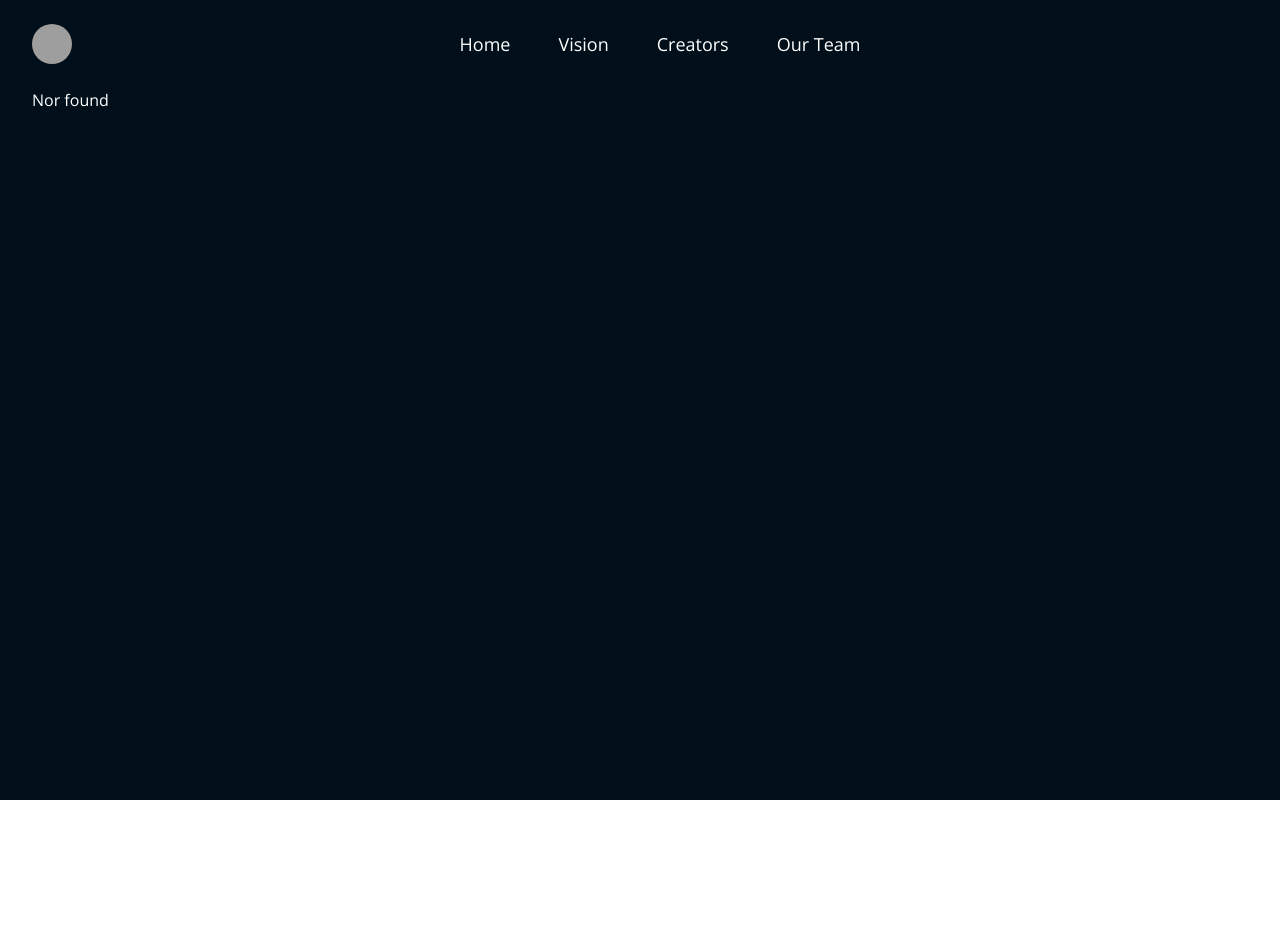
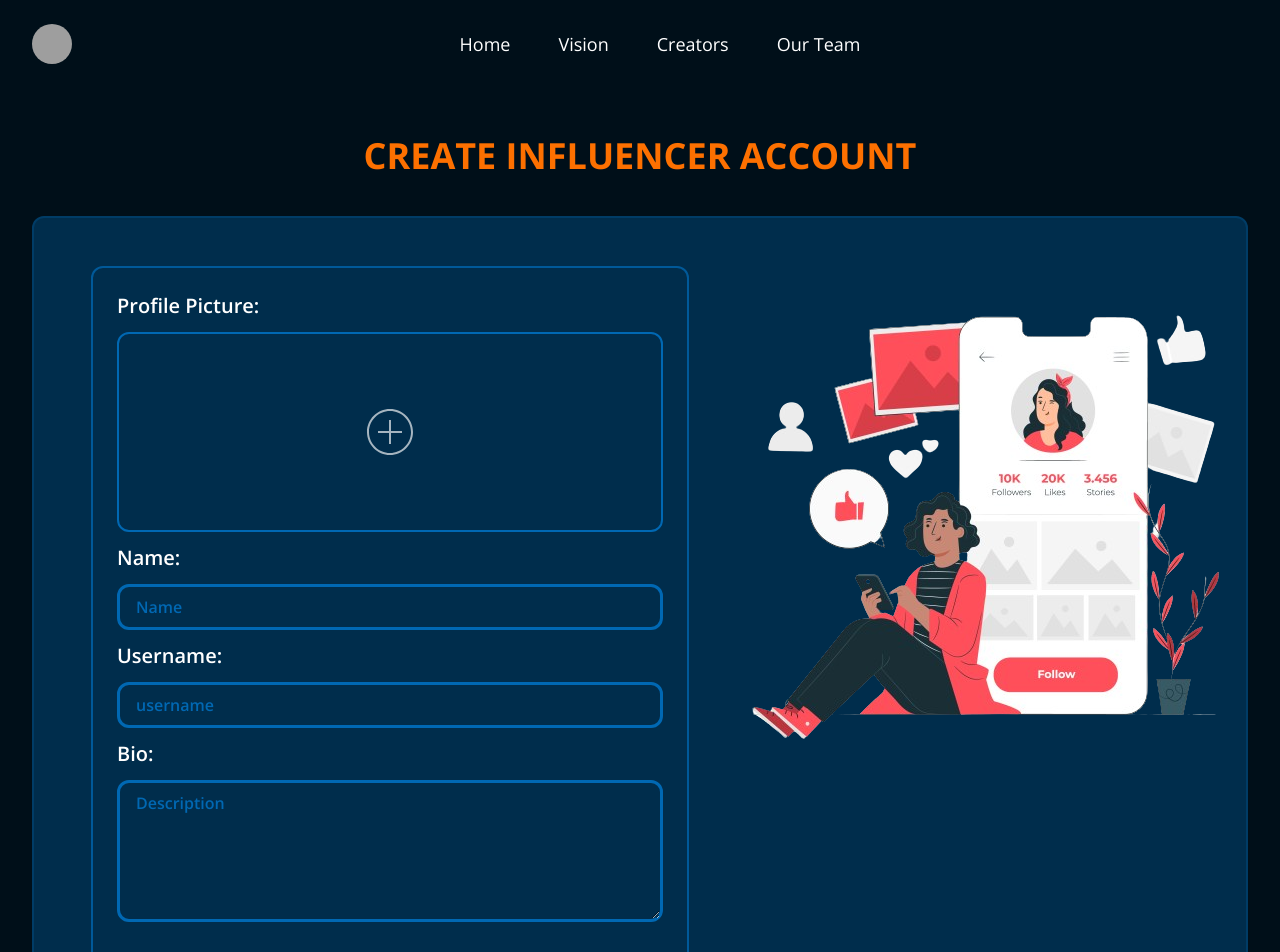
Before and after one commit to surajbeston/satik, a Vue app in the folder app/: page /influencer/register in a window 1280 px wide. Shown: the top 952 px of the page. Before the commit the page ends 800 px from the top, so only its background shows below. Built offline with nearby package versions, Linux system fonts and the light colour scheme; grey boxes are pictures that could not be loaded; a web font is replaced by a local one.

Commit message:
register added

```diff
--- a/app/src/components/DividerPattern.vue
+++ b/app/src/components/DividerPattern.vue
@@ -1,7 +1,7 @@
 <template>
   <div
     :style="`height: ${height}; background-image: url(${bgUrl});`"
-    class="pattern-container absolute inset-0 w-full h-full"
+    class="pattern-container absolute inset-0 w-full h-full z-0"
   ></div>
 </template>
 
--- a/app/src/components/LandingPage/CreatorSection.vue
+++ b/app/src/components/LandingPage/CreatorSection.vue
@@ -2,7 +2,7 @@
   <div class="py-8 relative">
     <DividerPattern />
     <CreativeIcon />
-    <div class="flex items-center justify-between">
+    <div class="flex items-center justify-between relative z-10">
       <h1 class="text-3xl font-inria-sans my-6 text-secondary-0 font-semibold">
         Creators
       </h1>
--- a/app/src/pages/BrandLogin.vue
+++ b/app/src/components/Loader.vue
@@ -1,5 +1,5 @@
 <template>
-  <div>Brand login</div>
+  <div></div>
 </template>
 
 <script setup></script>
--- a/app/src/helper/client.js
+++ b/app/src/helper/client.js
@@ -7,8 +7,6 @@ import { StoreMemory } from "@web3-storage/w3up-client/stores/memory";
 import jseu from "js-encoding-utils";
 
 export async function createClient(files) {
-  console.log(files);
-
   const principal = Signer.parse(import.meta.env.VITE_PRIVATE_KEY);
 
   const store = new StoreMemory();
@@ -24,8 +22,9 @@ export async function createClient(files) {
 
   await client.setCurrentSpace(space.did());
 
-  const directoryCid = await client.uploadDirectory(files);
-  const url = `https://${directoryCid.toString()}.ipfs.w3s.link`;
+  // const directoryCid = await client.uploadDirectory(files);
+  const fileCid = await client.uploadFile(files);
+  const url = `https://${fileCid.toString()}.ipfs.w3s.link`;
   const link = document.createElement("a");
   link.target = "_blank";
   link.href = url;
--- /dev/null
+++ b/app/src/pages/BrandRegister.vue
@@ -0,0 +1,113 @@
+<template>
+  <div class="py-12">
+    <h1 class="text-4xl text-center font-bold uppercase text-secondaryLight-0">
+      Create Brand Account
+    </h1>
+    <div
+      class="flex justify-between flex-col lg:flex-row py-12 bg-primary-70 border-2 border-primary-60 p-2 rounded-xl my-10"
+    >
+      <form
+        class="rounded-xl lg:w-1/2 order-2 lg:order-1 mx-auto w-full h-full p-6 border-2 border-primary-40"
+      >
+        <div>
+          <label class="block font-semibold text-xl" for="Profile"
+            >Profile Picture:</label
+          >
+          <div
+            class="w-full flex justify-center items-center h-[200px] cursor-pointer border-2 border-primary-30 rounded-xl my-3 relative"
+          >
+            <div v-if="!profilePicture">
+              <img
+                class="absolute left-1/2 top-1/2 -translate-x-1/2 -translate-y-1/2 opacity-65"
+                src="../assets/icons/plus.svg"
+                alt="add"
+              />
+              <input
+                @change="handleFileChange"
+                class="w-full h-full opacity-0 cursor-pointer"
+                type="file"
+                accept="image/*"
+              />
+            </div>
+            <div v-else class="w-full h-full relative">
+              <img
+                @click="profilePicture = null"
+                class="absolute right-3 top-3 w-6 h-6"
+                src="../assets/icons/cross.svg"
+                alt="close"
+              />
+              <img
+                class="object-contain h-full w-full"
+                :src="profilePicture"
+                alt=""
+              />
+            </div>
+          </div>
+        </div>
+        <div>
+          <label class="block font-semibold text-xl" for="name">Name:</label>
+          <input
+            class="bg-transparent border-[3px] py-2 indent-4 rounded-xl outline-none w-full my-3 border-primary-30 placeholder:text-primary-30 font-semibold"
+            type="text"
+            placeholder="Name"
+            id="name"
+            name="name"
+          />
+        </div>
+        <div>
+          <label class="block font-semibold text-xl" for="userName"
+            >Username:</label
+          >
+          <input
+            type="text"
+            class="bg-transparent border-[3px] py-2 indent-4 rounded-xl outline-none w-full my-3 border-primary-30 placeholder:text-primary-30 font-semibold"
+            placeholder="username"
+            id="userName"
+            name="userName"
+          />
+        </div>
+        <div>
+          <label class="block font-semibold text-xl" for="description"
+            >Bio:</label
+          >
+          <textarea
+            class="bg-transparent border-[3px] py-2 indent-4 rounded-xl outline-none w-full my-3 border-primary-30 placeholder:text-primary-30 font-semibold"
+            cols="30"
+            rows="5"
+            type="text"
+            placeholder="Description"
+            id="description"
+            name="description"
+          />
+        </div>
+        <button
+          class="bg-secondaryLight-20 w-full py-2 rounded-xl hover:bg-secondaryLight-0 duration-300 text-xl font-bold border-none mt-8"
+        >
+          Create
+        </button>
+      </form>
+      <div class="order-1">
+        <img
+          class="mx-auto"
+          src="../assets/images/brand.png"
+          alt="create icon"
+        />
+      </div>
+    </div>
+  </div>
+</template>
+
+<script setup>
+import { ref } from "vue";
+
+const profilePicture = ref(null);
+
+const handleFileChange = (event) => {
+  console.log("caled");
+  const file = event.target.files[0];
+  profilePicture.value = URL.createObjectURL(file);
+  console.log(profilePicture.value);
+};
+</script>
+
+<style scoped></style>
--- a/app/src/pages/CreatorLogin.vue
+++ /dev/null
@@ -1,35 +0,0 @@
-<template>
-  <div>
-    <h1>Creator Login</h1>
-    <form action="">
-      <div>
-        <label for="name">Name:</label>
-        <input type="text" placeholder="Name" id="name" name="name" />
-      </div>
-      <div>
-        <label for="userName">Username:</label>
-        <input
-          type="text"
-          placeholder="username"
-          id="userName"
-          name="userName"
-        />
-      </div>
-      <div>
-        <label for="description">Bio:</label>
-        <textarea
-          cols="30"
-          rows="5"
-          type="text"
-          placeholder="Description"
-          id="description"
-          name="description"
-        />
-      </div>
-    </form>
-  </div>
-</template>
-
-<script setup></script>
-
-<style scoped></style>
--- /dev/null
+++ b/app/src/pages/InfluencerRegister.vue
@@ -0,0 +1,118 @@
+<template>
+  <div class="py-12">
+    <h1 class="text-4xl text-center font-bold uppercase text-secondaryLight-0">
+      Create influencer Account
+    </h1>
+    <div
+      class="flex justify-between flex-col lg:flex-row py-12 bg-primary-70 border-2 border-primary-60 p-2 rounded-xl my-10"
+    >
+      <form
+        class="rounded-xl lg:w-1/2 order-2 lg:order-1 mx-auto w-full h-full p-6 border-2 border-primary-40"
+      >
+        <div>
+          <label class="block font-semibold text-xl" for="Profile"
+            >Profile Picture:</label
+          >
+          <div
+            class="w-full flex justify-center items-center h-[200px] cursor-pointer border-2 border-primary-30 rounded-xl my-3 relative"
+          >
+            <div v-if="!profilePicture">
+              <img
+                class="absolute left-1/2 top-1/2 -translate-x-1/2 -translate-y-1/2 opacity-65"
+                src="../assets/icons/plus.svg"
+                alt="add"
+              />
+              <input
+                @change="handleFileChange"
+                class="w-full h-full opacity-0 cursor-pointer"
+                type="file"
+                accept="image/*"
+              />
+            </div>
+            <div v-else class="w-full h-full relative">
+              <img
+                @click="profilePicture = null"
+                class="absolute right-3 top-3 w-6 h-6"
+                src="../assets/icons/cross.svg"
+                alt="close"
+              />
+              <img
+                class="object-contain h-full w-full"
+                :src="profilePicture"
+                alt=""
+              />
+            </div>
+          </div>
+        </div>
+        <div>
+          <label class="block font-semibold text-xl" for="name">Name:</label>
+          <input
+            class="bg-transparent border-[3px] py-2 indent-4 rounded-xl outline-none w-full my-3 border-primary-30 placeholder:text-primary-30 font-semibold"
+            type="text"
+            placeholder="Name"
+            id="name"
+            name="name"
+          />
+        </div>
+        <div>
+          <label class="block font-semibold text-xl" for="userName"
+            >Username:</label
+          >
+          <input
+            type="text"
+            class="bg-transparent border-[3px] py-2 indent-4 rounded-xl outline-none w-full my-3 border-primary-30 placeholder:text-primary-30 font-semibold"
+            placeholder="username"
+            id="userName"
+            name="userName"
+          />
+        </div>
+        <div>
+          <label class="block font-semibold text-xl" for="description"
+            >Bio:</label
+          >
+          <textarea
+            class="bg-transparent border-[3px] py-2 indent-4 rounded-xl outline-none w-full my-3 border-primary-30 placeholder:text-primary-30 font-semibold"
+            cols="30"
+            rows="5"
+            type="text"
+            placeholder="Description"
+            id="description"
+            name="description"
+          />
+        </div>
+        <button
+          class="bg-secondaryLight-20 w-full py-2 rounded-xl hover:bg-secondaryLight-0 duration-300 text-xl font-bold border-none mt-8"
+        >
+          Create
+        </button>
+      </form>
+      <div class="order-1">
+        <img
+          class="mx-auto"
+          src="../assets/images/create.png"
+          alt="create icon"
+        />
+      </div>
+    </div>
+  </div>
+</template>
+
+<script setup>
+import { ref } from "vue";
+import { createClient } from "../helper/client";
+
+const profilePicture = ref(null);
+const profileHash = ref(null);
+
+const handleFileChange = async (event) => {
+  const file = event.target.files[0];
+  profilePicture.value = URL.createObjectURL(file);
+  const fileCid = await createClient(file);
+  console.log(fileCid);
+  profileHash.value = fileCid.toString();
+  console.log(profileHash.value);
+  console.log(profilePicture.value);
+};
+</script>
+
+<style scoped></style>
--- a/app/src/pages/WebBuilder.vue
+++ b/app/src/pages/WebBuilder.vue
@@ -132,8 +132,9 @@ const getCode = async () => {
   //   combine css to the html file
   const code = createHtml(html, cssCode, products);
 
-  const files = [new File([code], "index.html")];
-  await createClient(files);
+  // const files = [new File([code], "index.html")];
+  const blob = new Blob([code], { type: "text/html" });
+  await createClient(blob);
 };
 
 const sendProposal = () => {
--- a/app/src/router/index.js
+++ b/app/src/router/index.js
@@ -5,19 +5,19 @@ import CreatorProfile from "../pages/CreatorProfile.vue";
 import ContractPage from "../pages/ContractPage.vue";
 import NotFound from "../pages/NotFound.vue";
 import Builder from "../pages/WebBuilder.vue";
-import CreatorLogin from "../pages/CreatorLogin.vue";
-import BrandLogin from "../pages/BrandLogin.vue";
+import InfluencerRegister from "../pages/InfluencerRegister.vue";
+import BrandRegister from "../pages/BrandRegister.vue";
 
 const routes = [
   {
-    path: "/creator/register",
-    name: "creator register",
-    component: CreatorLogin,
+    path: "/influencer/register",
+    name: "influencer register",
+    component: InfluencerRegister,
   },
   {
     path: "/brand/register",
     name: "brand register",
-    component: BrandLogin,
+    component: BrandRegister,
   },
   {
     path: "/",
```
Also changed, not shown: app/src/assets/images/brand.png (added), app/src/assets/images/create.png (added).
